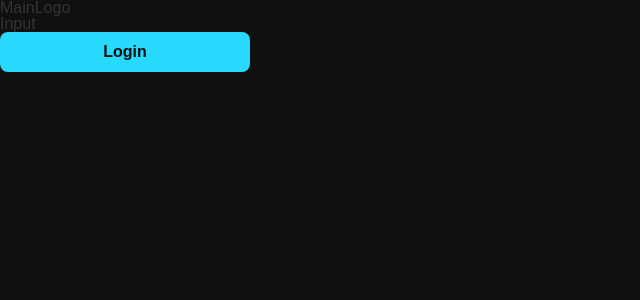
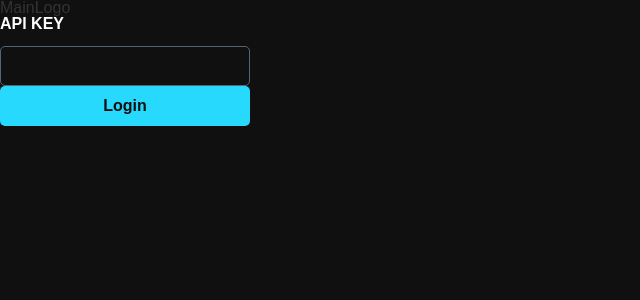
Before and after one commit to leesunmin1231/AI_chat, a Next.js app: page / in a window 1280 px wide. Shown: the top 300 px of the page, without its empty margins (0-640 px from the left). Built offline with nearby package versions, Linux system fonts and the light colour scheme.

Commit message:
feat: input 컴포넌트 구현

```diff
--- a/components/Button/index.tsx
+++ b/components/Button/index.tsx
@@ -32,7 +32,7 @@ export default function Button({ size, children, isDelete = false }: ButtonProps
 
 const ButtonWrapper = styled.button`
   white-space: nowrap;
-  border-radius: 8px;
+  border-radius: 5px;
   border: 0;
   cursor: pointer;
   @media (hover: hover) {
--- a/components/Input/index.tsx
+++ b/components/Input/index.tsx
@@ -1,5 +1,40 @@
 import React from 'react';
+import styled from '@emotion/styled';
+import { subtitle } from '@/styles/mixin';
 
-export default function Input() {
-  return <div>Input</div>;
+interface InputProps {
+  id: string;
+  label: string;
 }
+
+export default function Input({ id, label }: InputProps) {
+  return (
+    <Wrapper>
+      <Label htmlFor={id}>{label}</Label>
+      <InputBox type="text" name={id} id={id} />
+    </Wrapper>
+  );
+}
+
+const Wrapper = styled.div`
+  display: flex;
+  flex-direction: column;
+`;
+
+const Label = styled.label`
+  ${subtitle}
+  height: 30px;
+`;
+
+const InputBox = styled.input`
+  border: 1px solid ${({ theme }) => theme.color.gray400};
+  border-radius: 5px;
+  width: 250px;
+  height: 40px;
+  color: ${({ theme }) => theme.color.white};
+  background-color: ${({ theme }) => theme.color.black};
+  &:focus {
+    outline: none;
+    border: 1px solid ${({ theme }) => theme.color.white};
+  }
+`;
--- a/pages/index.tsx
+++ b/pages/index.tsx
@@ -7,7 +7,7 @@ export default function Login() {
   return (
     <div>
       <MainLogo />
-      <Input />
+      <Input id="api-key" label="API KEY" />
       <Button size="large">Login</Button>
     </div>
   );
--- /dev/null
+++ b/styles/mixin.ts
@@ -0,0 +1,26 @@
+import { css } from '@emotion/react';
+import { FONT } from './font';
+
+export const title = css`
+  font-size: ${FONT.title.size};
+  font-weight: ${FONT.title.weight};
+  color: ${FONT.title.color};
+`;
+
+export const subtitle = css`
+  font-size: ${FONT.subtitle.size};
+  font-weight: ${FONT.subtitle.weight};
+  color: ${FONT.subtitle.color};
+`;
+
+export const body = css`
+  font-size: ${FONT.body.size};
+  font-weight: ${FONT.body.weight};
+  color: ${FONT.body.color};
+`;
+
+export const description = css`
+  font-size: ${FONT.description.size};
+  font-weight: ${FONT.description.weight};
+  color: ${FONT.description.color};
+`;
```
Also changed, not shown: .eslintrc.json.
